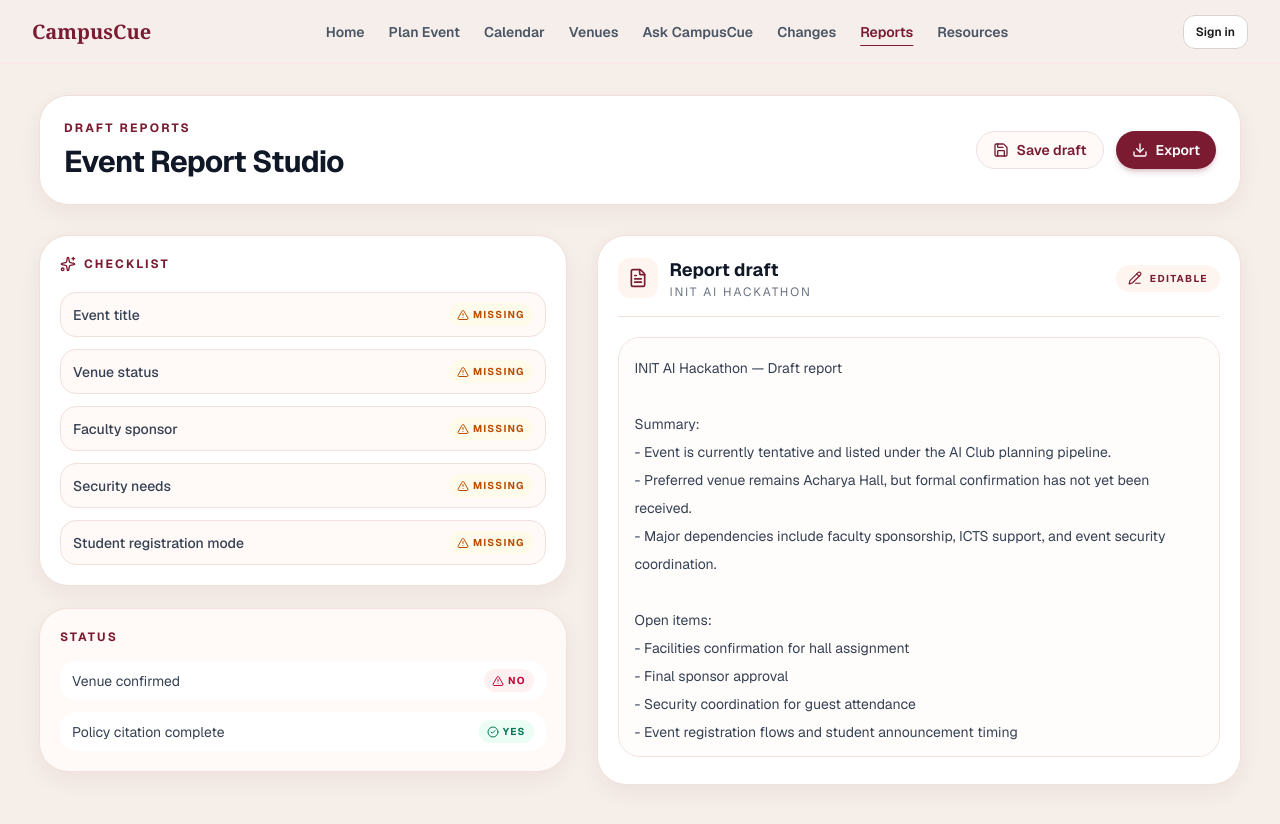
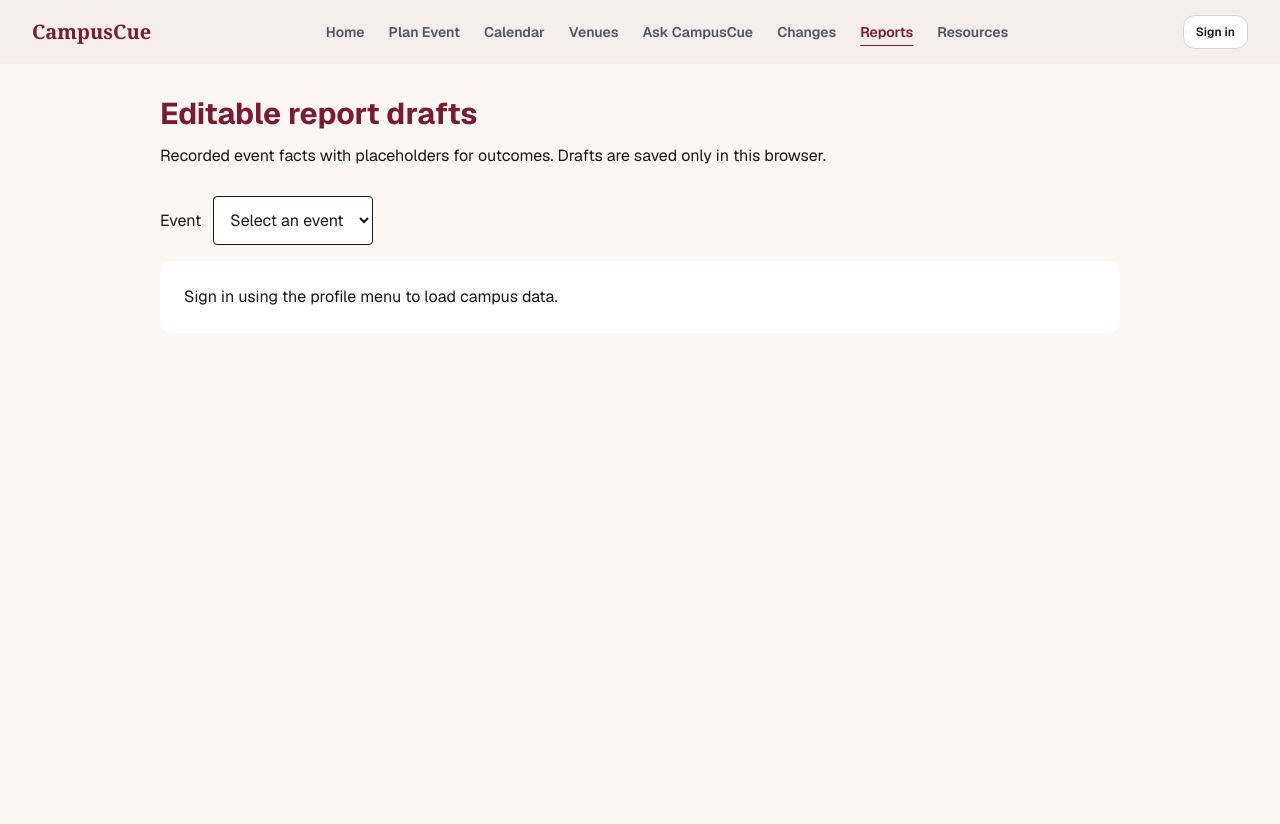
Before and after one commit to Mrudula-itsjuzme/Genesis-womm, a Next.js app in the folder apps/web/: page /reports in a window 1280 px wide. Shown: the top 824 px of the page. After the commit the page ends 800 px from the top, so only its background shows below. Built offline with nearby package versions, Linux system fonts and the light colour scheme.

Commit message:
feat(frontend): load event summaries and editable local reports
Refs: docs/superpowers/plans/2026-10-11-full-frontend-backend-integration.md

```diff
--- a/apps/web/src/app/reports/page.tsx
+++ b/apps/web/src/app/reports/page.tsx
@@ -1,122 +1,33 @@
 'use client';
-
 import { useState } from 'react';
-import { FileText, Download, Save, Sparkles, AlertTriangle, CheckCircle2, PencilLine } from 'lucide-react';
-
-const reportDraft = `INIT AI Hackathon — Draft report
-
-Summary:
-- Event is currently tentative and listed under the AI Club planning pipeline.
-- Preferred venue remains Acharya Hall, but formal confirmation has not yet been received.
-- Major dependencies include faculty sponsorship, ICTS support, and event security coordination.
-
-Open items:
-- Facilities confirmation for hall assignment
-- Final sponsor approval
-- Security coordination for guest attendance
-- Event registration flows and student announcement timing
-
-Recommendation:
-The event should stay in proposal mode until venue approval and sponsor details are verified.`;
-
-const requiredFields = [
-    'Event title',
-    'Venue status',
-    'Faculty sponsor',
-    'Security needs',
-    'Student registration mode',
-];
-
+import { useAuth } from '@/context/AuthContext';
+import { useRemote } from '@/hooks/useRemote';
+import { eventsApi, resourcesApi } from '@/lib/api/endpoints';
+import { buildReport } from '@/lib/report';
+import type { EventOut } from '@/types/core-api';
+import RemoteState from '@/components/RemoteState';
 export default function ReportsPage() {
-    const [draft, setDraft] = useState(reportDraft);
-
-    return (
-        <div className="min-h-screen bg-[#F5EEE9] px-6 py-8 lg:px-10">
-            <div className="mx-auto max-w-7xl space-y-8">
-                <header className="flex flex-col gap-4 rounded-[28px] bg-white p-6 shadow-[0_8px_25px_rgba(122,27,50,0.06)] ring-1 ring-[#f0e1dc] lg:flex-row lg:items-center lg:justify-between">
-                    <div>
-                        <p className="text-xs font-bold uppercase tracking-[0.18em] text-[#7a1b32]">Draft reports</p>
-                        <h1 className="mt-2 text-3xl font-bold tracking-tight text-gray-900">Event Report Studio</h1>
-                    </div>
-                    <div className="flex gap-3">
-                        <button className="inline-flex items-center gap-2 rounded-full border border-[#f0dfe4] bg-[#fffaf8] px-4 py-2 text-sm font-semibold text-[#7a1b32]">
-                            <Save className="h-4 w-4" />
-                            Save draft
-                        </button>
-                        <button className="inline-flex items-center gap-2 rounded-full bg-[#7a1b32] px-4 py-2 text-sm font-semibold text-white shadow-md shadow-[#7a1b32]/20">
-                            <Download className="h-4 w-4" />
-                            Export
-                        </button>
-                    </div>
-                </header>
-
-                <div className="grid gap-8 lg:grid-cols-[0.9fr_1.1fr]">
-                    <aside className="space-y-6">
-                        <div className="rounded-[28px] bg-white p-5 shadow-[0_8px_25px_rgba(122,27,50,0.06)] ring-1 ring-[#f0e1dc]">
-                            <div className="flex items-center gap-2 text-[#7a1b32]">
-                                <Sparkles className="h-4 w-4" />
-                                <p className="text-xs font-bold uppercase tracking-[0.18em]">Checklist</p>
-                            </div>
-
-                            <div className="mt-5 space-y-3">
-                                {requiredFields.map((field) => (
-                                    <div key={field} className="flex items-center justify-between rounded-2xl border border-[#f0e1dc] bg-[#fffaf8] px-3 py-2.5">
-                                        <span className="text-sm font-medium text-gray-700">{field}</span>
-                                        <span className="inline-flex items-center gap-1 rounded-full bg-amber-50 px-2 py-1 text-[10px] font-bold uppercase tracking-[0.12em] text-amber-700">
-                                            <AlertTriangle className="h-3 w-3" />
-                                            Missing
-                                        </span>
-                                    </div>
-                                ))}
-                            </div>
-                        </div>
-
-                        <div className="rounded-[28px] bg-[#fffaf8] p-5 shadow-[0_8px_25px_rgba(122,27,50,0.06)] ring-1 ring-[#f0e1dc]">
-                            <p className="text-xs font-bold uppercase tracking-[0.18em] text-[#7a1b32]">Status</p>
-                            <div className="mt-4 space-y-3">
-                                <div className="flex items-center justify-between rounded-2xl bg-white px-3 py-2">
-                                    <span className="text-sm text-gray-700">Venue confirmed</span>
-                                    <span className="inline-flex items-center gap-1 rounded-full bg-rose-50 px-2 py-1 text-[10px] font-bold uppercase tracking-[0.12em] text-rose-700">
-                                        <AlertTriangle className="h-3 w-3" />
-                                        No
-                                    </span>
-                                </div>
-                                <div className="flex items-center justify-between rounded-2xl bg-white px-3 py-2">
-                                    <span className="text-sm text-gray-700">Policy citation complete</span>
-                                    <span className="inline-flex items-center gap-1 rounded-full bg-emerald-50 px-2 py-1 text-[10px] font-bold uppercase tracking-[0.12em] text-emerald-700">
-                                        <CheckCircle2 className="h-3 w-3" />
-                                        Yes
-                                    </span>
-                                </div>
-                            </div>
-                        </div>
-                    </aside>
-
-                    <section className="rounded-[28px] bg-white p-5 shadow-[0_8px_25px_rgba(122,27,50,0.06)] ring-1 ring-[#f0e1dc]">
-                        <div className="flex items-center justify-between gap-3 border-b border-[#f0e1dc] pb-4">
-                            <div className="flex items-center gap-3">
-                                <div className="rounded-xl bg-[#fff5f0] p-2.5 text-[#7a1b32]">
-                                    <FileText className="h-5 w-5" />
-                                </div>
-                                <div>
-                                    <h2 className="text-lg font-bold text-gray-900">Report draft</h2>
-                                    <p className="text-xs uppercase tracking-[0.16em] text-gray-500">INIT AI Hackathon</p>
-                                </div>
-                            </div>
-                            <div className="inline-flex items-center gap-2 rounded-full bg-[#fff5f0] px-3 py-1.5 text-[10px] font-bold uppercase tracking-[0.14em] text-[#7a1b32]">
-                                <PencilLine className="h-3.5 w-3.5" />
-                                Editable
-                            </div>
-                        </div>
-
-                        <textarea
-                            value={draft}
-                            onChange={(event) => setDraft(event.target.value)}
-                            className="mt-5 h-[420px] w-full resize-none rounded-[22px] border border-[#f0e1dc] bg-[#fffdfc] p-4 text-sm leading-7 text-gray-700 outline-none ring-0 transition focus:border-[#e7b8c3]"
-                        />
-                    </section>
-                </div>
-            </div>
-        </div>
-    );
+  const { token } = useAuth();
+  return <ReportSelector key={token} />;
 }
+function ReportSelector() {
+  const { token } = useAuth(); const [id, setId] = useState(''); const [offset, setOffset] = useState(0);
+  const list = useRemote(token && token + offset, signal => eventsApi.list(token!, { limit: 50, offset }, signal));
+  const selected = useRemote(token && id ? token + id : null, signal => eventsApi.get(token!, id, signal));
+  return <section className="mx-auto max-w-5xl p-4 md:p-8"><h1 className="text-3xl font-bold text-[#7a1b32]">Editable report drafts</h1><p className="my-3">Recorded event facts with placeholders for outcomes. Drafts are saved only in this browser.</p><label>Event<select className="my-4 ml-3 max-w-full rounded border bg-white p-3" value={id} onChange={e => setId(e.target.value)}><option value="">Select an event</option>{id && !list.data?.items.some(e => e.id === id) && <option value={id}>Selected event</option>}{list.data?.items.map(e => <option key={e.id} value={e.id}>{e.title}</option>)}</select></label><RemoteState signedIn={Boolean(token)} {...list} empty={list.data?.items.length === 0} />
+    {list.data && <div className="mb-4 flex gap-4"><button disabled={!offset} onClick={() => setOffset(Math.max(0, offset - 50))}>Previous events</button><button disabled={offset + 50 >= list.data.total} onClick={() => setOffset(offset + 50)}>More events</button></div>}
+    {id && <RemoteState signedIn={Boolean(token)} {...selected} />}{selected.data && <ReportEditor key={token + selected.data.id} event={selected.data} />}
+  </section>;
+}
+function ReportEditor({ event }: { event: EventOut }) {
+  const { token, session } = useAuth(); const [draft, setDraft] = useState(buildReport(event)); const [message, setMessage] = useState('');
+  const venue = useRemote(token && event.resource_id ? token + event.resource_id : null, () => resourcesApi.get(token!, event.resource_id!));
+  const key = 'campuscue.report.v1:' + session?.user.id + ':' + event.id;
+  function save() { try { localStorage.setItem(key, draft); setMessage('Draft saved in this browser.'); } catch { setMessage('Browser storage is unavailable. Export the draft to keep it.'); } }
+  function restore() { try { const stored = localStorage.getItem(key); if (stored !== null) { setDraft(stored); setMessage('Saved local draft restored. Verify it against the current event revision.'); } else setMessage('No saved local draft for this event.'); } catch { setMessage('Browser storage is unavailable.'); } }
+  function exportDraft() {
+    const url = URL.createObjectURL(new Blob([draft], { type: 'text/plain;charset=utf-8' }));
+    const link = document.createElement('a'); link.href = url; link.download = 'campuscue-report-' + event.id + '.txt'; link.click(); setTimeout(() => URL.revokeObjectURL(url), 1000);
+  }
+  return <section className="rounded-2xl border bg-white p-5"><p className="mb-3">Current record: {event.status} · Revision {event.revision}</p><label className="block">Report text<textarea value={draft} onChange={e => setDraft(e.target.value)} className="mt-2 min-h-[28rem] w-full rounded-xl border p-4 text-sm" /></label><div className="my-4 flex flex-wrap gap-3"><button onClick={save} className="rounded border p-3">Save local draft</button><button onClick={restore} className="rounded border p-3">Restore local draft</button><button onClick={exportDraft} className="rounded border p-3">Export text</button><button onClick={() => { setDraft(buildReport(event, venue.data?.name)); setMessage('Draft regenerated from the current record.'); }} className="rounded border p-3">Regenerate from record</button></div><p role="status">{message}</p></section>;
+}
--- a/apps/web/src/components/UpcomingEvents.tsx
+++ b/apps/web/src/components/UpcomingEvents.tsx
@@ -1,174 +1,17 @@
-"use client";
-import React, { useEffect, useState } from "react";
-import { MapPin, Clock, ArrowRight } from "lucide-react";
-import { EventOut, EventStatus } from "@/types/events";
-import { demoLogin, getMyEvents } from "@/lib/api";
-
-const statusStyles: Record<EventStatus, string> = {
-  CONFIRMED: "bg-emerald-50 text-emerald-700",
-  TENTATIVE: "bg-amber-50 text-amber-700",
-  DRAFT: "bg-rose-50 text-rose-700",
-  SUBMITTED: "bg-blue-50 text-blue-700",
-  ACKNOWLEDGED: "bg-indigo-50 text-indigo-700",
-};
-
-// Fallback mock data in case backend is offline
-const MOCK_EVENTS: EventOut[] = [
-  {
-    id: "1",
-    club_id: "1",
-    title: "WOMM Orientation",
-    description: "",
-    start_at: "2026-10-18T10:00:00Z",
-    end_at: "2026-10-18T13:00:00Z",
-    audience_tags: [],
-    status: "CONFIRMED",
-    revision: 1,
-    venue_availability: "UNKNOWN",
-    synthetic: true,
-    created_at: "",
-    updated_at: "",
-    resource_id: "Amphitheatre",
-  },
-  {
-    id: "2",
-    club_id: "1",
-    title: "Design Workshop",
-    description: "",
-    start_at: "2026-10-25T14:00:00Z",
-    end_at: "2026-10-25T17:00:00Z",
-    audience_tags: [],
-    status: "TENTATIVE",
-    revision: 1,
-    venue_availability: "UNKNOWN",
-    synthetic: true,
-    created_at: "",
-    updated_at: "",
-    resource_id: "ICTS Lab 2",
-  },
-  {
-    id: "3",
-    club_id: "1",
-    title: "Speaker Session",
-    description: "",
-    start_at: "2026-11-02T11:00:00Z",
-    end_at: "2026-11-02T13:00:00Z",
-    audience_tags: [],
-    status: "DRAFT", // Rendered as Planning
-    revision: 1,
-    venue_availability: "UNKNOWN",
-    synthetic: true,
-    created_at: "",
-    updated_at: "",
-    resource_id: "Mini Auditorium",
-  },
-];
-
+'use client';
+import { useState } from 'react';
+import Link from 'next/link';
+import { useAuth } from '@/context/AuthContext';
+import { useRemote } from '@/hooks/useRemote';
+import { eventsApi } from '@/lib/api/endpoints';
+import { campusFormat } from '@/lib/campus-time';
+import RemoteState from './RemoteState';
 export default function UpcomingEvents() {
-  const [events, setEvents] = useState<EventOut[]>([]);
-  const [loading, setLoading] = useState(true);
-
-  useEffect(() => {
-    async function loadData() {
-      try {
-        // Automatically attempt demo login
-        const session = await demoLogin("mrudula@am.students.amrita.edu");
-        const data = await getMyEvents(session.access_token);
-        setEvents(data.length > 0 ? data : MOCK_EVENTS);
-      } catch (err) {
-        // Fallback to mock data if backend is offline
-        console.warn("Backend unavailable, using mock events", err);
-        setEvents(MOCK_EVENTS);
-      } finally {
-        setLoading(false);
-      }
-    }
-    loadData();
-  }, []);
-
-  const formatMonth = (iso: string) => {
-    const d = new Date(iso);
-    return isNaN(d.getTime())
-      ? "OCT"
-      : d.toLocaleDateString("en-US", { month: "short" });
-  };
-  const formatDay = (iso: string) => {
-    const d = new Date(iso);
-    return isNaN(d.getTime())
-      ? "18"
-      : d.toLocaleDateString("en-US", { day: "2-digit" });
-  };
-  const formatTime = (iso: string) => {
-    const d = new Date(iso);
-    return isNaN(d.getTime())
-      ? "10:00 AM"
-      : d.toLocaleTimeString("en-US", { hour: "numeric", minute: "2-digit" });
-  };
-
-  const formatEndTime = (iso: string) => {
-    const d = new Date(iso);
-    return isNaN(d.getTime())
-      ? "1:00 PM"
-      : d.toLocaleTimeString("en-US", { hour: "numeric", minute: "2-digit" });
-  };
-
-  if (loading) {
-    return (
-      <div className="flex flex-col animate-pulse">
-        {[1, 2, 3].map((i) => (
-          <div key={i} className="h-16 bg-stone-50 rounded-xl mb-4" />
-        ))}
-      </div>
-    );
-  }
-
-  return (
-    <div className="flex flex-col">
-      {events.map((evt, idx) => (
-        <div
-          key={evt.id}
-          className={`flex min-w-0 flex-col gap-3 py-4 transition-colors hover:bg-stone-50/50 sm:flex-row sm:items-center sm:justify-between sm:gap-0 ${idx !== events.length - 1 ? 'border-b border-stone-100 border-dashed' : ''}`}
-        >
-          <div className="flex min-w-0 items-center gap-3 sm:w-[40%] sm:gap-6">
-            <div className="flex w-10 shrink-0 flex-col items-center justify-center">
-              <span className="text-[11px] font-bold uppercase tracking-wider text-[#7a1b32]">
-                {formatMonth(evt.start_at)}
-              </span>
-              <span className="text-xl font-bold leading-none text-gray-900 mt-0.5">
-                {formatDay(evt.start_at)}
-              </span>
-            </div>
-            <div className="min-w-0">
-              <h4 className="break-words font-bold text-gray-900 text-sm tracking-tight">
-                {evt.title}
-              </h4>
-              <p className="text-[11px] text-gray-500 font-semibold flex items-center mt-1 uppercase tracking-wider">
-                <MapPin className="w-3 h-3 mr-1 text-gray-400" />{" "}
-                {evt.resource_id || "Venue TBD"}
-              </p>
-            </div>
-          </div>
-
-          <div className="flex min-w-0 flex-wrap items-center justify-between gap-2 sm:flex-1 sm:flex-nowrap sm:gap-4">
-            <p className="flex min-w-0 items-center text-[11px] font-semibold uppercase tracking-wider text-gray-500 sm:w-36">
-              <Clock className="w-3.5 h-3.5 mr-1.5 text-gray-400" />{" "}
-              {formatTime(evt.start_at)} - {formatEndTime(evt.end_at || evt.start_at)}
-            </p>
-
-            <div className="flex shrink-0 justify-end sm:w-24">
-              <span
-                className={`inline-flex items-center justify-center px-3 py-1 rounded-full text-[10px] font-bold uppercase tracking-wider ${statusStyles[evt.status] || statusStyles.DRAFT}`}
-              >
-                {evt.status === 'DRAFT' ? 'PLANNING' : evt.status}
-              </span>
-            </div>
-
-            <div className="hidden w-6 shrink-0 justify-end sm:flex">
-              <ArrowRight className="w-4 h-4 text-gray-300 group-hover:text-gray-600 transition-colors" />
-            </div>
-          </div>
-        </div>
-      ))}
-    </div>
-  );
+  const { token, activeClub } = useAuth();
+  return <UpcomingList key={token + ':' + activeClub?.club_id} />;
 }
+function UpcomingList() {
+  const { token, activeClub } = useAuth(); const [offset, setOffset] = useState(0);
+  const remote = useRemote(token && token + activeClub?.club_id + offset, signal => eventsApi.list(token!, { club_id: activeClub?.club_id, limit: 6, offset }, signal));
+  return <section className="rounded-2xl border bg-white p-5"><div className="mb-4 flex justify-between"><h2 className="text-xl font-bold">{activeClub?.club_name ?? 'Campus'} events</h2><Link className="underline" href="/calendar">Calendar</Link></div><RemoteState signedIn={Boolean(token)} {...remote} empty={remote.data?.items.length === 0} /><div className="space-y-3">{remote.data?.items.map(event => <article key={event.id} className="rounded-xl border p-4"><Link className="font-bold underline" href={'/changes?eventId=' + event.id}>{event.title}</Link><p className="my-1 text-sm">{campusFormat(event.start_at)} – {campusFormat(event.end_at)}</p><p className="text-xs">{event.status} · Venue availability: {event.venue_availability}{event.synthetic ? ' · Synthetic demo' : ''}</p></article>)}</div>{remote.data && <div className="mt-4 flex gap-3"><button disabled={!offset} onClick={() => setOffset(Math.max(0, offset - 6))}>Previous</button><span>{remote.data.total} events</span><button disabled={offset + 6 >= remote.data.total} onClick={() => setOffset(offset + 6)}>Next</button></div>}</section>;
+}
```
